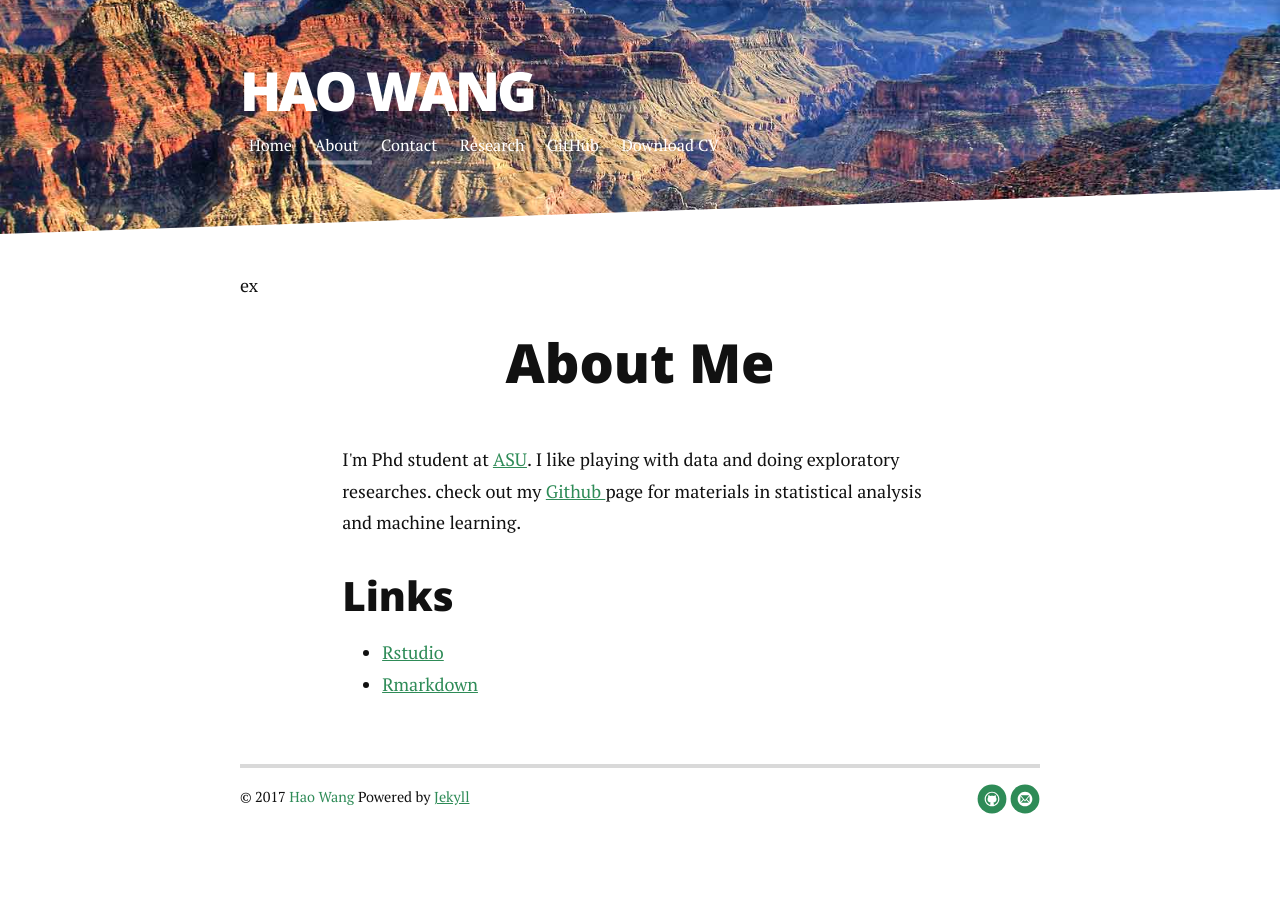
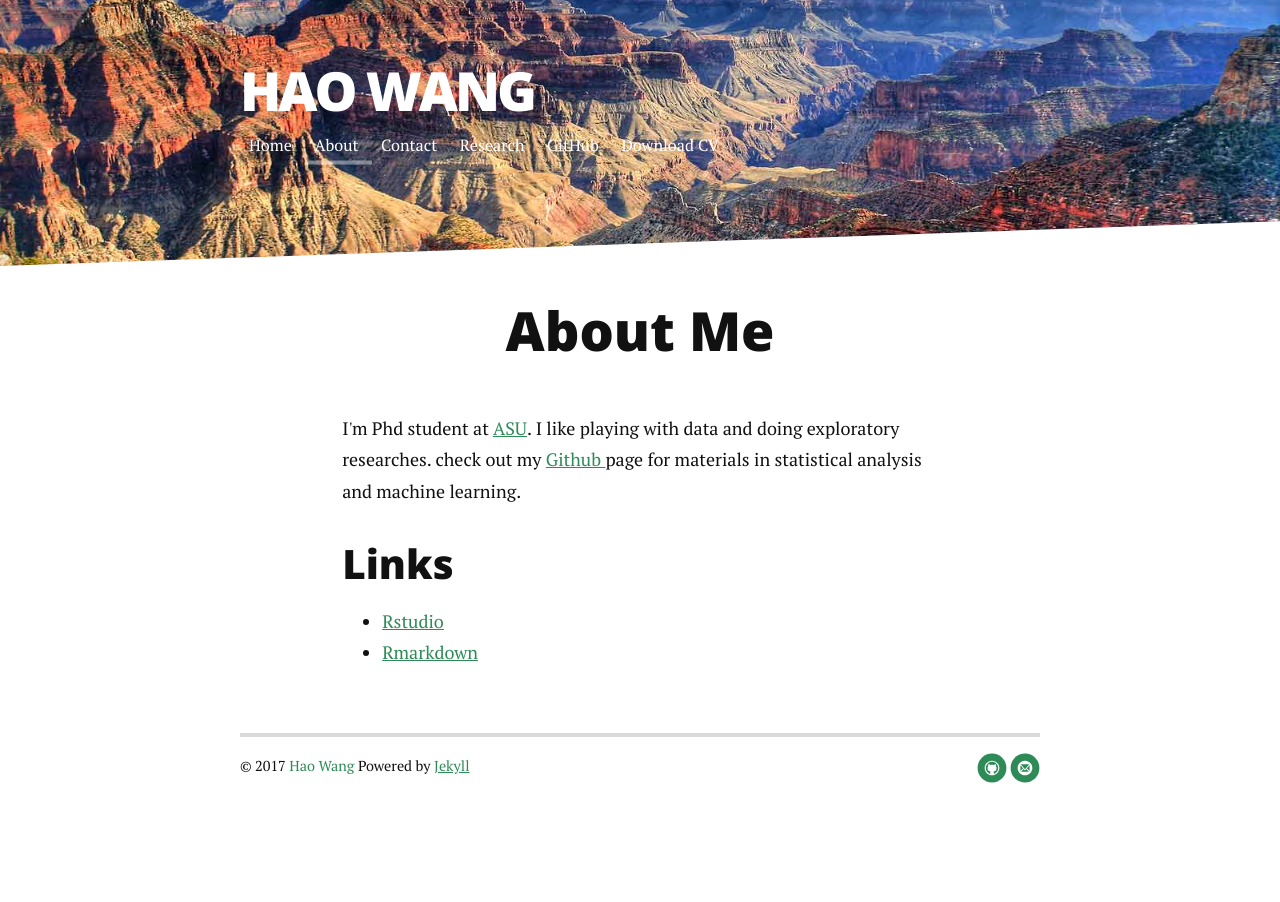
Before and after one commit to haowang666/haowang666.github.io, a Jekyll site: the page built from about.md, in a window 1280 px wide. Built offline with Jekyll 4.4.1, drawn with Linux system fonts in a browser that asks for light colours; nearby versions of some CDN libraries.

Commit message:
Update about.md

```diff
--- a/about.md
+++ b/about.md
@@ -3,7 +3,7 @@
 title: About Me
 ---
 
-<div class="post"> ex
+<div class="post">
 	<h1 class="pageTitle">About Me</h1>
 
 	<p>I'm Phd student at <a href = "https://pgs.clas.asu.edu"> ASU</a>. I like playing with data and doing exploratory researches.
```
